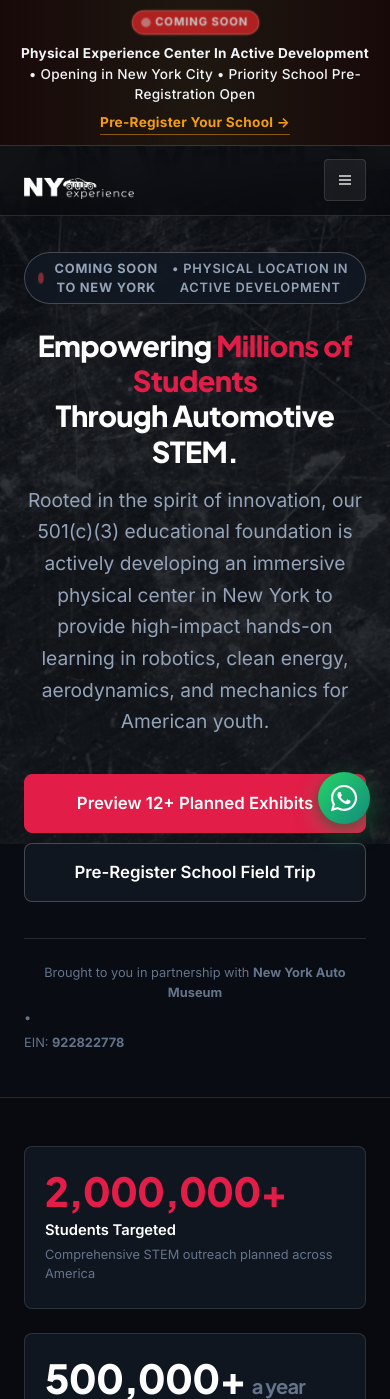
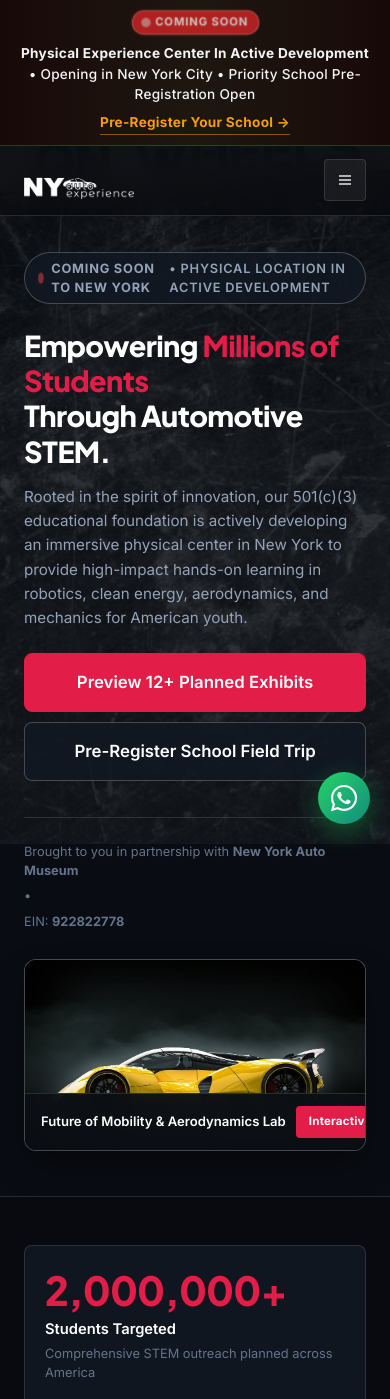
Before and after one commit to itsemranraj-ai/newyorkautoexperience-nextjs, a Next.js app: page / in a window 390 px wide. Shown: the top 1399 px of the page. Built offline with nearby package versions, Linux system fonts and the light colour scheme.

Commit message:
Revert "feat(hero): remove car window card and center hero presentation"
This reverts commit 77493ac94ec8ffa563995a9f16135d5de3275d0b.

```diff
--- a/src/app/globals.css
+++ b/src/app/globals.css
@@ -449,39 +449,6 @@ button, input, select, textarea {
   border-top: 1px solid var(--color-border);
   font-size: 0.85rem;
   color: var(--color-text-dim);
-}
-
-/* Standalone Clean Hero (When Side Visual Window is Removed) */
-.hero-content-standalone {
-  max-width: 860px;
-  margin: 0 auto;
-  text-align: center;
-}
-
-.hero-content-standalone .hero-title {
-  font-size: clamp(2.4rem, 4vw, 3.4rem);
-  line-height: 1.15;
-}
-
-.hero-content-standalone .hero-tag {
-  justify-content: center;
-}
-
-.hero-content-standalone .hero-description {
-  max-width: 760px;
-  margin: 0 auto 36px;
-  font-size: 1.2rem;
-  line-height: 1.65;
-}
-
-.hero-content-standalone .hero-cta-group {
-  justify-content: center;
-}
-
-.hero-content-standalone .hero-trust-row {
-  justify-content: center;
-  max-width: 650px;
-  margin: 0 auto;
 }
 
 .hero-visual-card {
@@ -1467,40 +1434,7 @@ button.hero-visual-badge:hover {
     align-items: flex-start;
     font-size: 0.8rem;
   }
-  /* Standalone Clean Hero (When Side Visual Window is Removed) */
-.hero-content-standalone {
-  max-width: 860px;
-  margin: 0 auto;
-  text-align: center;
-}
-
-.hero-content-standalone .hero-title {
-  font-size: clamp(2.4rem, 4vw, 3.4rem);
-  line-height: 1.15;
-}
-
-.hero-content-standalone .hero-tag {
-  justify-content: center;
-}
-
-.hero-content-standalone .hero-description {
-  max-width: 760px;
-  margin: 0 auto 36px;
-  font-size: 1.2rem;
-  line-height: 1.65;
-}
-
-.hero-content-standalone .hero-cta-group {
-  justify-content: center;
-}
-
-.hero-content-standalone .hero-trust-row {
-  justify-content: center;
-  max-width: 650px;
-  margin: 0 auto;
-}
-
-.hero-visual-card {
+  .hero-visual-card {
     width: 100%;
   }
   .hero-visual-card img {
--- a/src/components/Hero.tsx
+++ b/src/components/Hero.tsx
@@ -1,11 +1,13 @@
 import React from 'react';
 import Link from 'next/link';
+import Image from 'next/image';
 
 export default function Hero() {
   return (
     <section className="hero-section">
       <div className="container">
-        <div className="hero-content hero-content-standalone">
+        <div className="hero-grid">
+          <div className="hero-content">
             <div className="hero-tag">
               <span className="hero-tag-dot pulse-red"></span>
               <strong>COMING SOON TO NEW YORK</strong> &bull; Physical Location In Active Development
@@ -31,6 +33,29 @@ export default function Hero() {
               <span>EIN: <strong>922822778</strong></span>
             </div>
           </div>
+
+          <div className="hero-visual">
+            <div className="hero-visual-card">
+              <Image
+                src="/future.jpg"
+                alt="Future of Automotive & STEM Aerodynamics Showcase"
+                width={1024}
+                height={576}
+                priority
+              />
+              <div className="hero-visual-overlay">
+                <span className="hero-visual-caption">Future of Mobility &amp; Aerodynamics Lab</span>
+                <Link
+                  href="/exhibits"
+                  className="hero-visual-badge"
+                  title="Explore Interactive STEM Exhibits"
+                >
+                  Interactive STEM Exhibit
+                </Link>
+              </div>
+            </div>
+          </div>
+        </div>
       </div>
     </section>
   );
```
Lines whose indentation alone changed are shown as unchanged.
